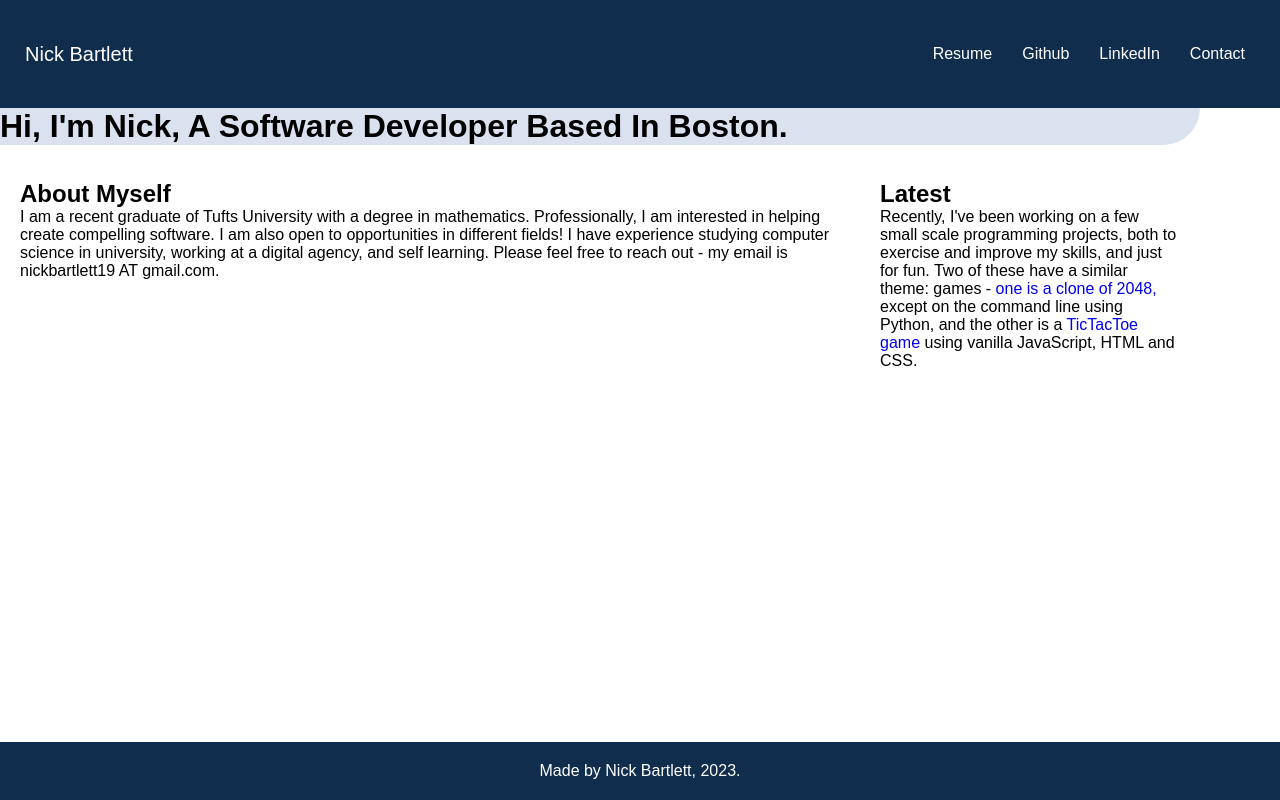
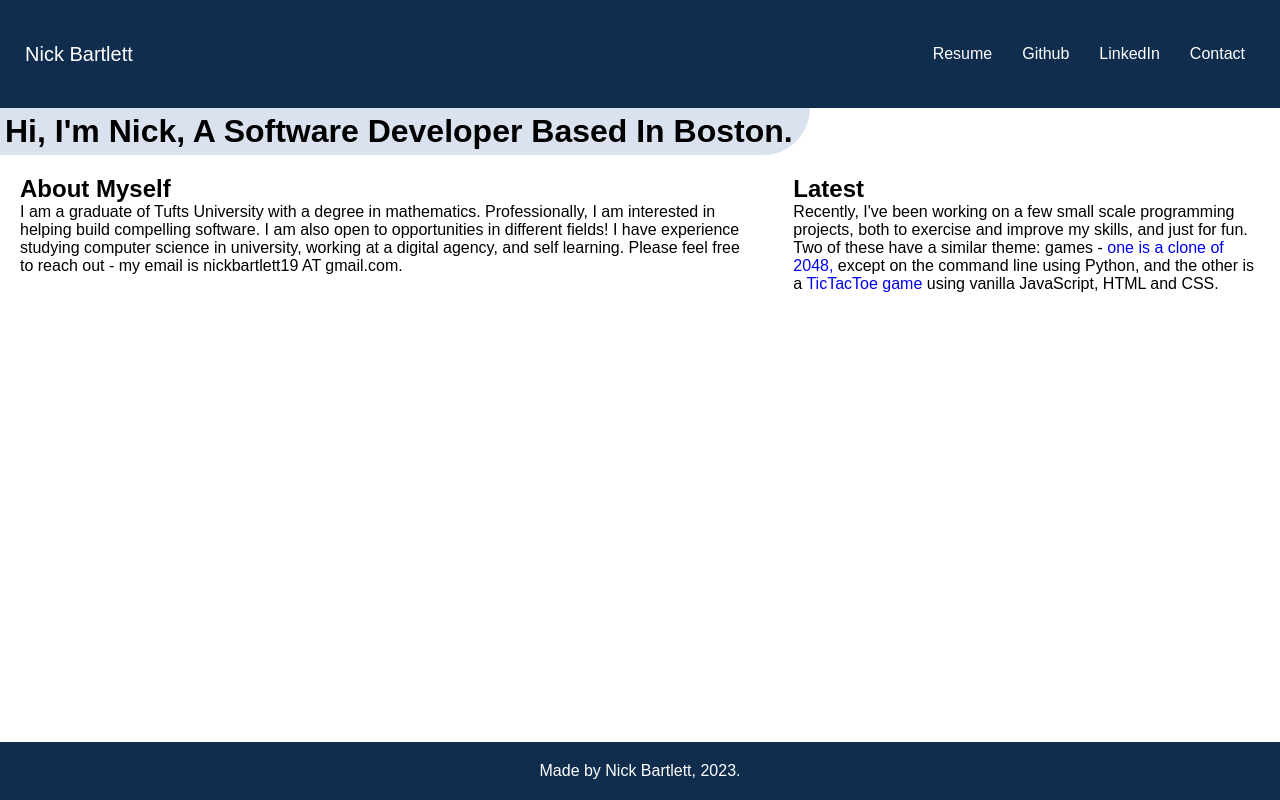
Before and after one commit to nickbartlett19/nickbartlett.me, a plain HTML site: page index.html in a window 1280 px wide. Drawn offline with Linux system fonts and the light colour scheme.

Commit message:
reformatting and consolidating css

```diff
--- a/index.html
+++ b/index.html
@@ -40,19 +40,23 @@
         </div>
 
         <!-- About (Hero) -->
-        <div class = "hero hero-wrapper">
+        <div class = "hero">
             <h1> Hi, I'm Nick, A Software Developer Based In Boston. </h1>
         </div>
 
         <!-- Container For Content And Sidebar -->
-        <div class = "flex-container wrapper">
+        <div class = "flex">
 
             <!-- About (Content) -->
             <div class = "content">
                 <h2> About Myself </h2>
                 <div class = "flex">
                 <!-- <img src="img/me.jpg" alt = "Picture of Nick Bartlett" class = "headshot"> -->
-                <p>I am a recent graduate of Tufts University with a degree in mathematics. Professionally, I am interested in helping create compelling software. I am also open to opportunities in different fields! I have experience studying computer science in university, working at a digital agency, and self learning. Please feel free to reach out - my email is nickbartlett19 AT gmail.com.
+                <p> I am a graduate of Tufts University with a degree in mathematics.
+                    Professionally, I am interested in helping build compelling software.
+                    I am also open to opportunities in different fields!
+                    I have experience studying computer science in university, working at a digital agency,
+                    and self learning. Please feel free to reach out - my email is nickbartlett19 AT gmail.com.
                 </div>
             </div>
 
--- a/style/style.css
+++ b/style/style.css
@@ -38,21 +38,17 @@ h3, h4 {
 .hero {
     background: #dbe2ef;
     border-radius: 0px 0px 50px 0px;
+    max-width: 800px;
+    padding: 5px;
+
 }
 
 .content {
-    /* background: #129a22; */
-    flex: 1;
+    flex: 2 1 400px;
 }
 
 .aside {
-    /* background: red; */
-    flex: 0 1 300px;
-}
-
-.hero-wrapper {
-    /* margin: auto; */
-    max-width: 75rem;
+    flex: 1 1 300px;
 }
 
 .wrapper {
```
